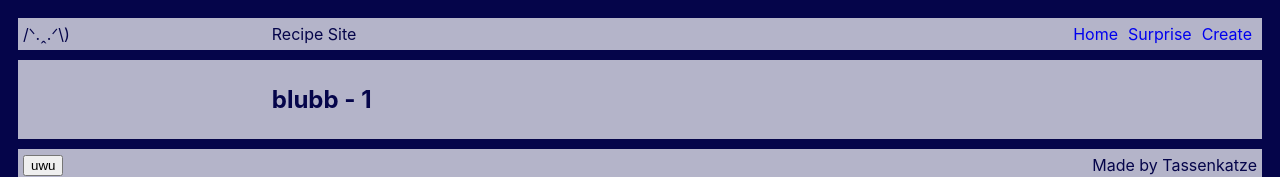
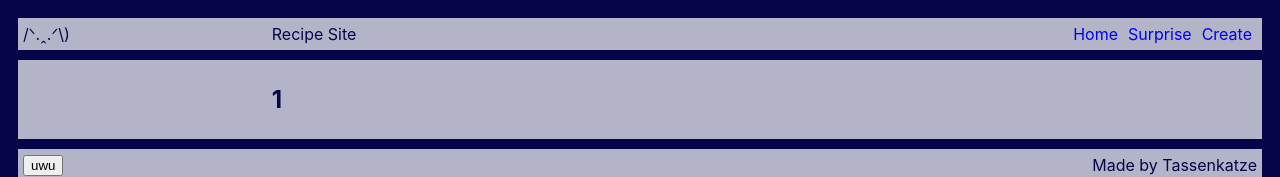
Before and after one commit to tassenkatze/recipe-site, a React (Create React App) app: page /recipe-site/recipes/1 in a window 1280 px wide. Shown: the top 177 px of the page. Built offline with nearby package versions, Linux system fonts and the light colour scheme.

Commit message:
using title as key - no need for id

```diff
--- a/src/App.tsx
+++ b/src/App.tsx
@@ -20,7 +20,7 @@ function App() {
           <Route path="/recipe-site" element={<RecipeOverview />} />
           <Route path="/recipe-site/create" element={<Create />} />
           <Route path="/recipe-site/lego" element={<div className="Content"><div className="Middle"><h2>Lego is great</h2></div></div>} />
-          <Route path="/recipe-site/recipes/:id" element={<RecipeDetails />} />
+          <Route path="/recipe-site/recipes/:title" element={<RecipeDetails />} />
 
         </Routes>
 
--- a/src/components/RecipeDetails.tsx
+++ b/src/components/RecipeDetails.tsx
@@ -2,12 +2,12 @@ import { useParams } from "react-router-dom";
 
 function RecipeDetails() {
     // getting parameter from url (here called id -> see App.tsx)
-    const { id } = useParams()
+    const { title } = useParams()
 
     return (<>
         <div className="Content">
             <div className="Middle">
-                <h2>blubb - {id}</h2>
+                <h2>{title}</h2>
             </div>
         </div>
     </>);
--- a/src/components/RecipeList.tsx
+++ b/src/components/RecipeList.tsx
@@ -8,8 +8,8 @@ function RecipeList(props: any) {
         <div className="Recipes">
             <h3>{title}</h3>
             {recipes.map((recipe: any) => (
-                <div className="RecipePreview" key={recipe.id}>
-                    <Link to={`/recipe-site/recipes/${recipe.id}`}>
+                <div className="RecipePreview" key={recipe.title}>
+                    <Link to={`/recipe-site/recipes/${recipe.title}`}>
                         <h3>{recipe.title}</h3>
                         {recipe.tags.map((tag: any) => (
                             (<div className="Tag">{tag}</div>)
--- a/src/data.json
+++ b/src/data.json
@@ -1,7 +1,6 @@
 {
     "recipies": [
         {
-            "id": 1,
             "title": "Schwarz-Weiß-Kekse",
             "ingredients": [
                 [
@@ -42,7 +41,6 @@
             ]
         },
         {
-            "id": 2,
             "title": "Maulwurfskuchen",
             "ingredients": [
                 [
```
